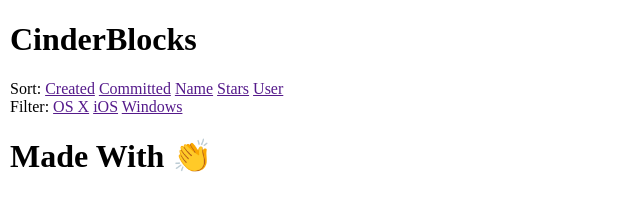
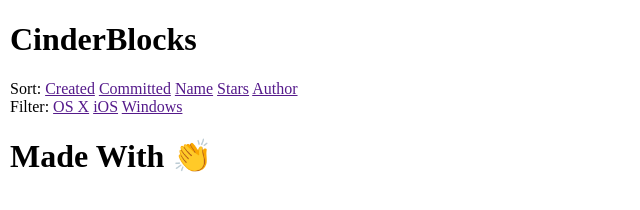
Before and after one commit to pizthewiz/CinderBlocks.org, a website: page app/index.html in a window 1280 px wide. Shown: the full height of the page, 0-640 px from the left. Drawn offline with nearby package versions, Linux system fonts and the light colour scheme; some packages are replaced by stand-ins of ours; no server answers.

Commit message:
relabel user name sort to 'Author'

```diff
--- a/app/partials/blocks.html
+++ b/app/partials/blocks.html
@@ -5,7 +5,7 @@
       <a href="" data-ng-click="setPredicate('-commit.date')">Committed</a>
       <a href="" data-ng-click="setPredicate('name')">Name</a>
       <a href="" data-ng-click="setPredicate('-star_count', 'name')">Stars</a>
-      <a href="" data-ng-click="setPredicate('user.name', 'name')">User</a>
+      <a href="" data-ng-click="setPredicate('user.name', 'name')">Author</a>
     </div>
     <div>Filter:
       <a href="" data-ng-click="setFilter('macosx')">OS X</a>
```
